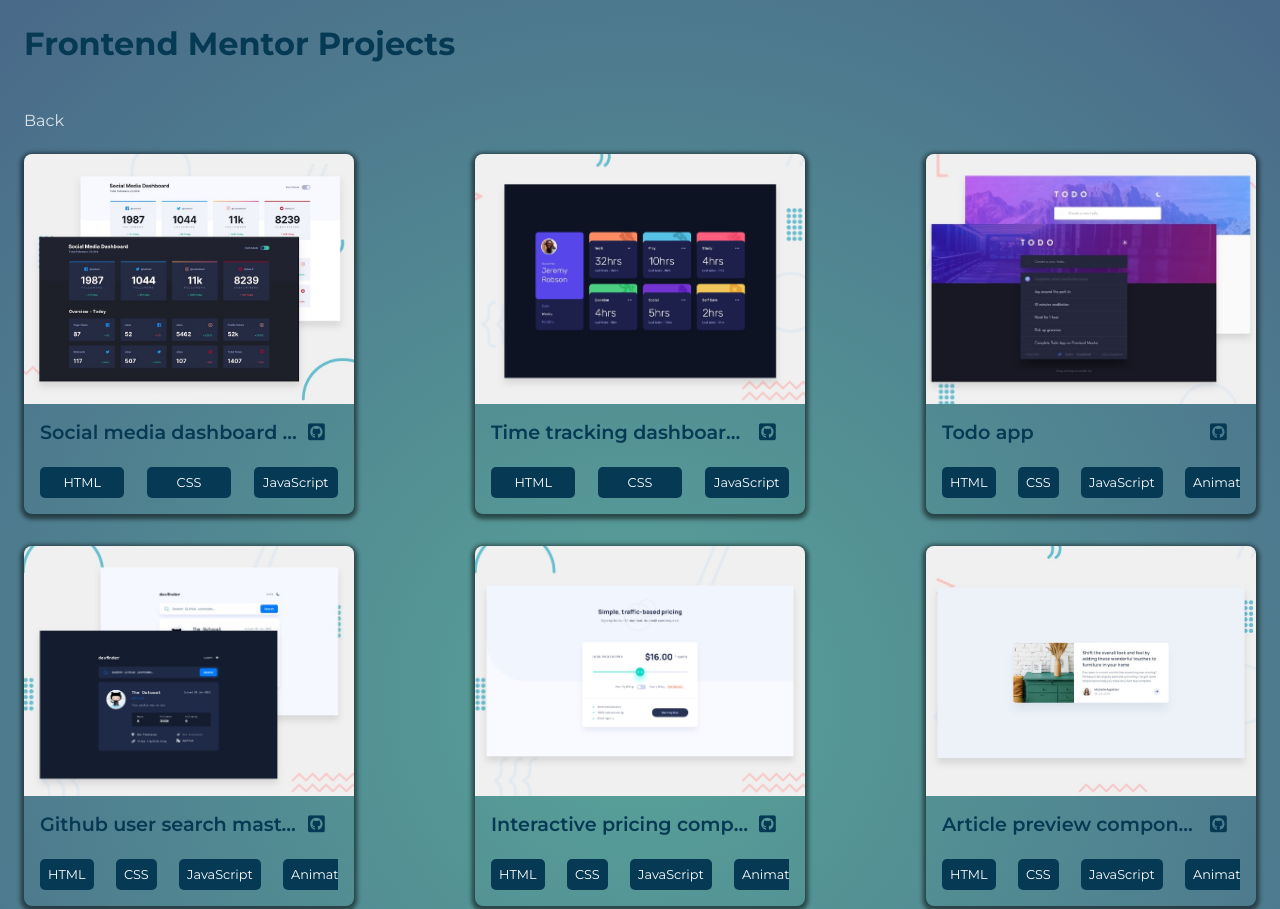
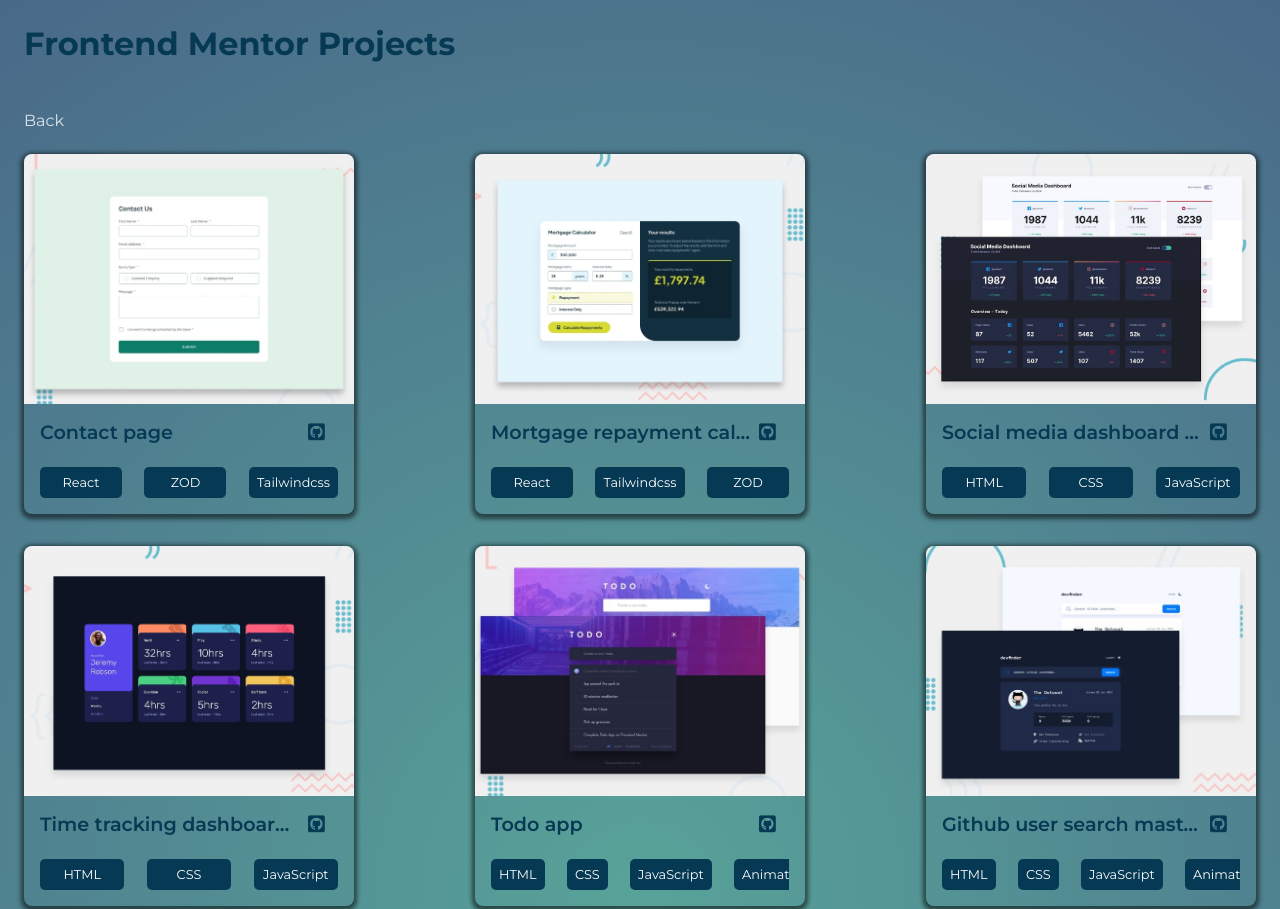
Before and after one commit to sukanyagurav/Portflio, a website built with Vite: page frontendMentor.html in a window 1280 px wide. Shown: the top 909 px of the page. Built offline with nearby package versions, Linux system fonts and the light colour scheme.

Commit message:
added projects

```diff
--- a/frontendMentor.html
+++ b/frontendMentor.html
@@ -22,6 +22,66 @@
     <main class="container">
       <a href="index.html" class="back">Back</a>
       <div class="project-container">
+        <article class="card">
+          <div class="project__image">
+            <img
+              loading="lazy"
+              src="./src/img/Projects/contact.jpg"
+              alt=""
+              class="card_image"
+            />
+          </div>
+          <div class="description">
+            <a
+              href="https://contactformapp5867.netlify.app/"
+              target="_blank"
+              class="projectName"
+            >
+              Contact page
+            </a>
+            <a
+              href="https://github.com/sukanyagurav/contact-form"
+              target="_blank"
+            >
+              <i class="fa-brands fa-square-github" aria-hidden="true"></i>
+            </a>
+            <div class="card__technology" style="--quantity: 3; --width: 110px">
+              <span style="--position: 1">React</span>
+              <span style="--position: 2">ZOD</span>
+              <span style="--position: 3">Tailwindcss</span>
+            </div>
+          </div>
+        </article>
+        <article class="card">
+          <div class="project__image">
+            <img
+              loading="lazy"
+              src="./src/img/Projects/Mortgage repayment calculator.jpg"
+              alt=""
+              class="card_image"
+            />
+          </div>
+          <div class="description">
+            <a
+              href="https://mortagage-repayment-calculator5867.netlify.app/"
+              target="_blank"
+              class="projectName"
+            >
+            Mortgage repayment calculator
+            </a>
+            <a
+              href="https://github.com/sukanyagurav/Mortgage-Calculator"
+              target="_blank"
+            >
+              <i class="fa-brands fa-square-github" aria-hidden="true"></i>
+            </a>
+            <div class="card__technology" style="--quantity: 3; --width: 110px">
+              <span style="--position: 1">React</span>
+              <span style="--position: 2">Tailwindcss</span>
+              <span style="--position: 3">ZOD</span>
+            </div>
+          </div>
+        </article>
         <article class="card">
           <div class="project__image">
             <img
```
Also changed, not shown: index.html (+5 -5 lines), src/img/Projects/Mortgage repayment calculator.jpg (added), src/img/Projects/contact.jpg (added).
